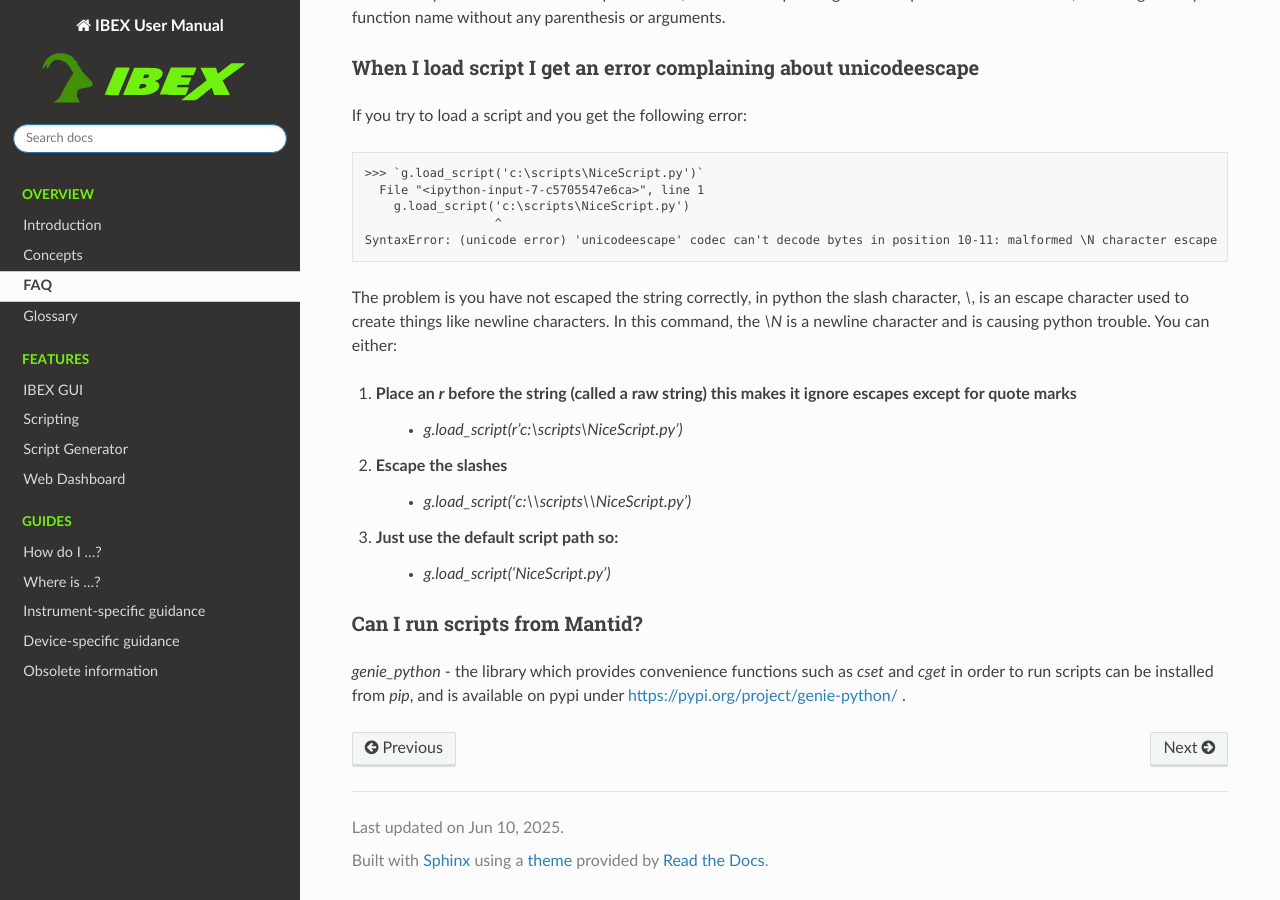
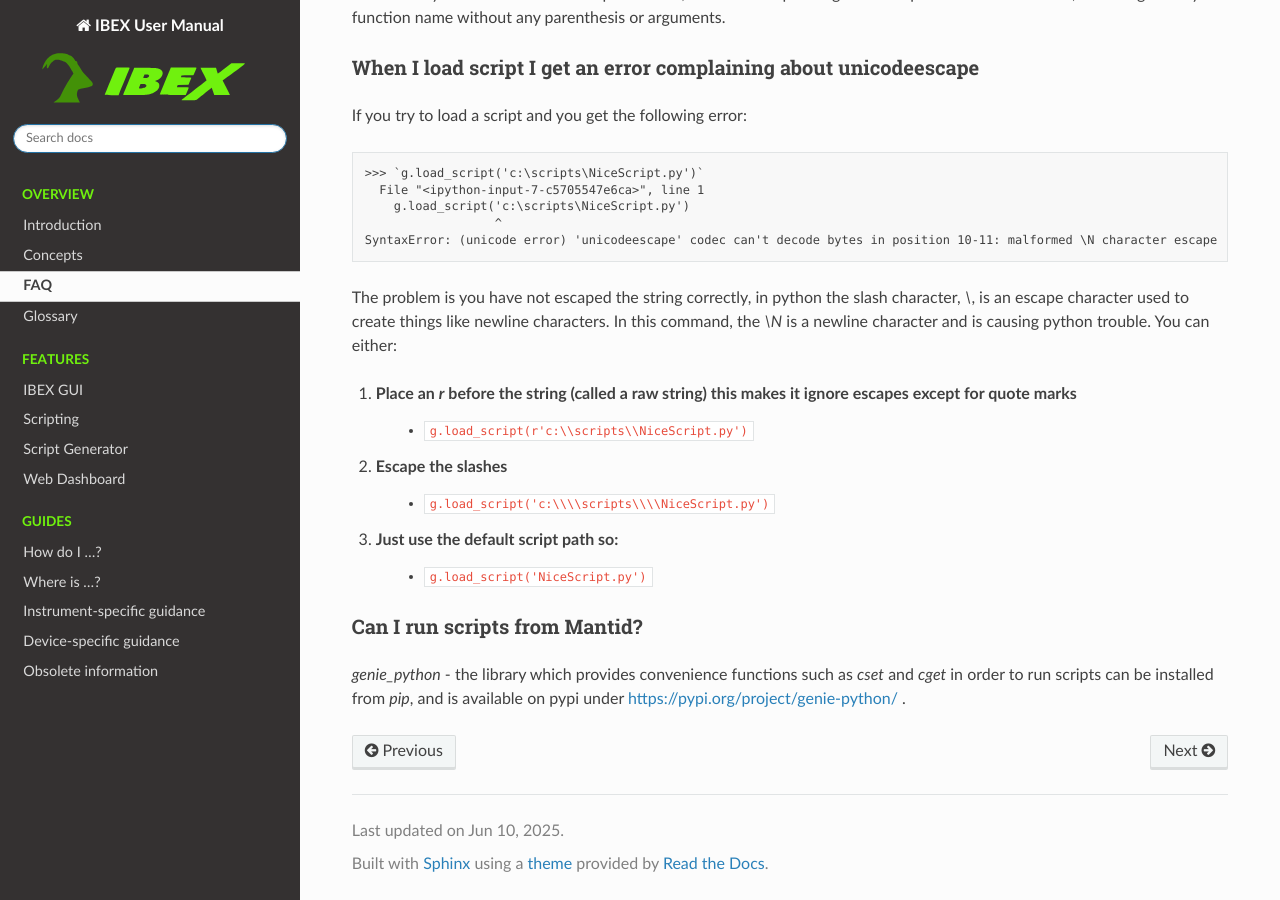
Before and after one commit to ISISComputingGroup/ibex_user_manual, a Sphinx documentation site: the page built from doc/FAQ.rst, in a window 1280 px wide and 900 px high, scrolled down 4020 px. Built offline with Sphinx 7.4.7 and the Read the Docs theme 3.1.0, drawn with Linux system fonts in a browser that asks for light colours.

Commit message:
Formatting

```diff
--- a/doc/FAQ.rst
+++ b/doc/FAQ.rst
@@ -157,11 +157,11 @@ If you try to load a script and you get the following error:
 The problem is you have not escaped the string correctly, in python the slash character, `\\`, is an escape character used to create things like newline characters. In this command, the `\\N` is a newline character and is causing python trouble. You can either:
 
 #. Place an `r` before the string (called a raw string) this makes it ignore escapes except for quote marks
-    - `g.load_script(r'c:\\scripts\\NiceScript.py')`
+    - ``g.load_script(r'c:\\scripts\\NiceScript.py')``
 #. Escape the slashes
-    - `g.load_script('c:\\\\scripts\\\\NiceScript.py')`
+    - ``g.load_script('c:\\\\scripts\\\\NiceScript.py')``
 #. Just use the default script path so:
-    - `g.load_script('NiceScript.py')`
+    - ``g.load_script('NiceScript.py')``
 
 Can I run scripts from Mantid?
 -----------------------------------------------------------------
```
Also changed, not shown: README.md (+2 -1 lines).
